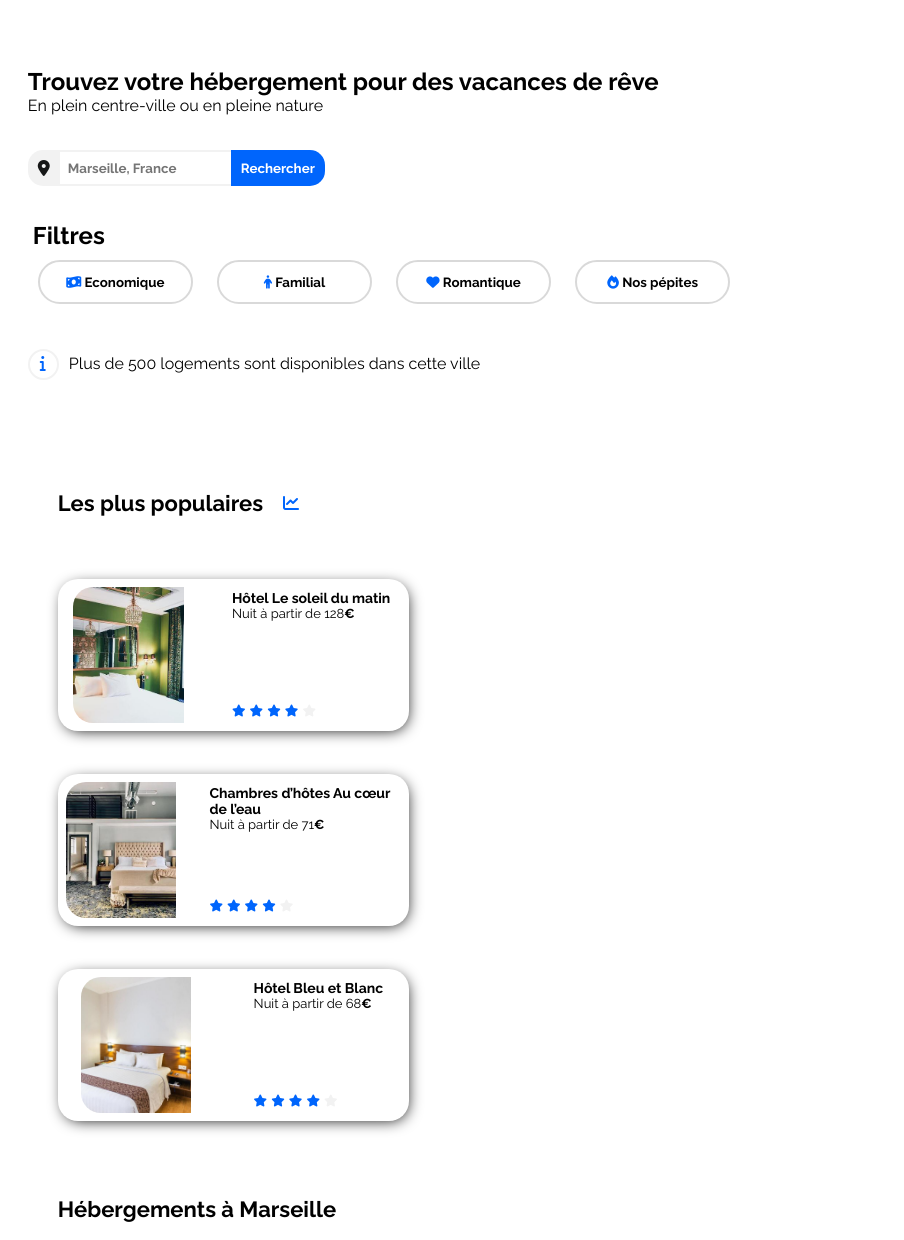
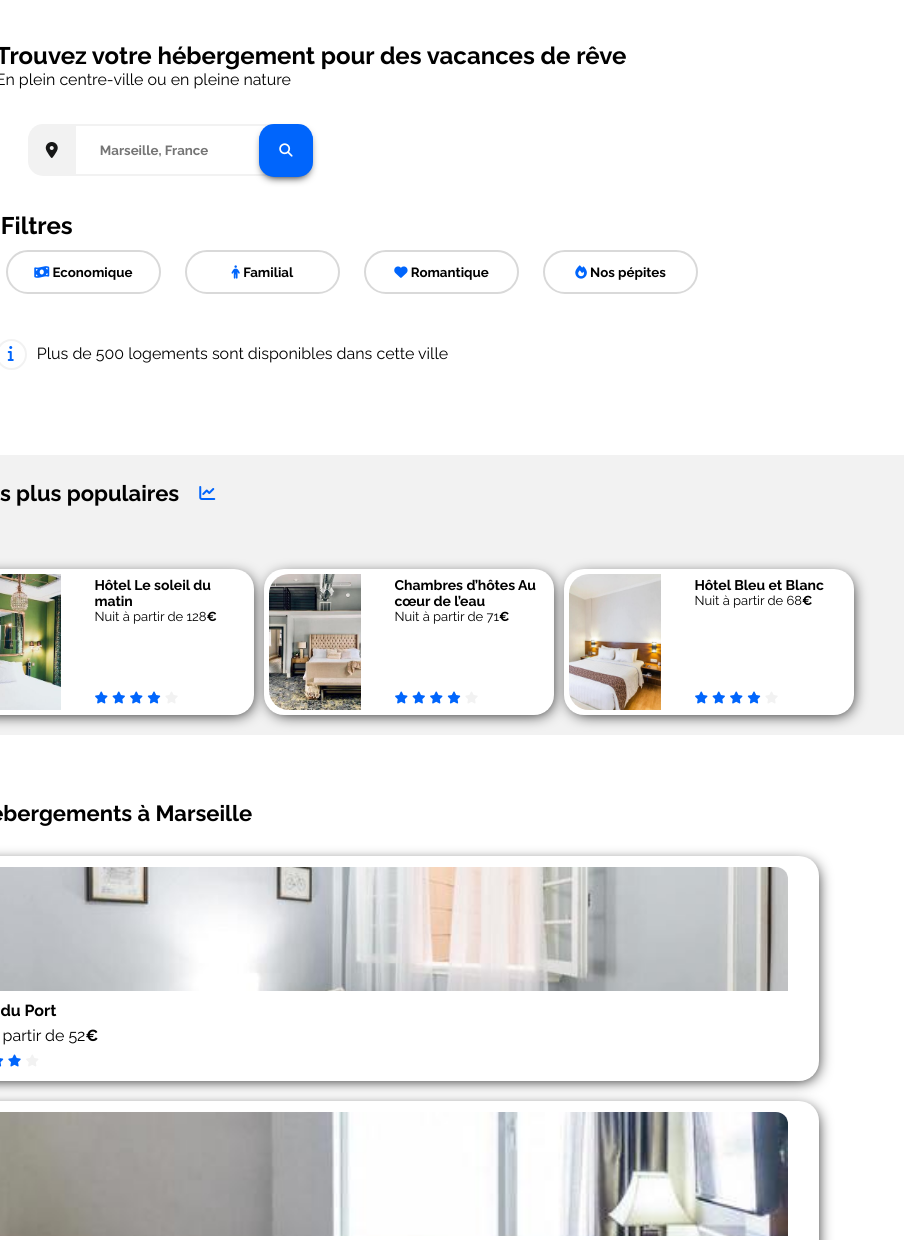
Before and after one commit to MaryaneZR/BOOKI_oc, a plain HTML site: page booki-starter-code-master/booki-starter-code-master/index.html in a window 768 px wide. Shown: the part 119-1359 px from the top of the page, 904 px wide, since content can reach past the window. Drawn offline with Linux system fonts and the light colour scheme.

Commit message:
update-responsive

```diff
--- a/booki-starter-code-master/booki-starter-code-master/css/responsive.css
+++ b/booki-starter-code-master/booki-starter-code-master/css/responsive.css
@@ -4,27 +4,20 @@
 @media screen and (min-width: 768px) and (max-width: 1024px) {
 
     body {
-    justify-content: center;
-    align-items: center;
-    min-height: 100vh;
-    min-width: 990px;
+        display: block;
     }
 
     .main-container {
-        margin-right: 30px;
+        min-width: 930px;
     }
 
     .hebergements-and-populaires {
         flex-direction: column;
     }
-    .hebergements-and-populaires section {
-        width: 100%;
-    }
 
     .populaires {
         display: flex;
         flex-direction: column;
-        width: 100%;
         margin-top: 50px;
     }
 
@@ -51,6 +44,19 @@
         max-height: 300px;
     }
 
+    .card-activites img {
+        max-height: 220px;
+    }
+
+    .card-activites h3 {
+        display: flex;
+        flex-wrap: wrap;
+    }
+
+    .footer {
+        gap: 150px;
+    }
+
 
 
 }
@@ -58,17 +64,24 @@
 /* Small devices (phones, less than 768px) */
 @media (max-width: 768px) {
 
+    body {
+        display: flex;
+        min-width: 420px;
+    }
+
     .header {
         text-align: center;
-    padding: 20px;
+        display: block;
+    }
+
+    .info_group {
+        margin-left: 10vW;
     }
 
     /* Style des boutons */
+
     .button_head {
-    display: flex;
         justify-content: center;
-    align-items: center;
-    margin-top: 20px;
     }
 
     .button_head a {
@@ -78,31 +91,11 @@
     .button_head button {
         border: none;
         cursor: pointer;
-    transition: border-bottom 0.2s;
     }
 
     .button_head button:hover {
         border-bottom: 2px solid #0074d9;
-}
-
-
-    body {
-        min-width: 400px;
-
-    }
-
-    .main-container {
-        box-sizing: border-box;
-        margin: 20px;
-    }
-
-    .populaires-cards {
-        display: flex;
-        flex-direction: column;
-    }
-
-    .populaires-cards .card .card-main {
-        width: 30%;
+        border-width: 100%;
     }
 
     .populaires-cards .card-title {
@@ -115,29 +108,38 @@
 
     .hebergements-and-populaires {
         flex-direction: column-reverse;
-        gap: 30px;
-        margin: 30px 5px 30px 5px;
-        width: 90%;
+        min-width: 90%;
+    }
+
+    .populaires {
+        width: 100%;
+        background-color: var(#F2F2F2);
+        border-radius: 0px;
+    }
+
+    .hebergements-main {
+        background-color: transparent;
     }
 
     .container_activites {
         flex-direction: column;
-        margin: 30px 5px 30px 5px;
-        gap: 0px;
+        margin: 30px -8px 16px 27px;
+        gap: 20px;
+        justify-content: center;
+    }
+
+    .section-title {
+        margin-left: 30px;
     }
 
     .card-activites {
-        height: 200px;
-        margin: 25px;
-        padding: 10px;
         min-width: 90%;
-        justify-content: center;
         justify-self: center;
+        max-height: 20rem;
     }
 
     .card-activites img {
-        height: inherit !important;
-        width: inherit !important;
+        max-height: 250px;
     }
 
     .hebergement-cards {
@@ -145,8 +147,8 @@
         flex-direction: column;
     }
 
-    .hebergements-and-populaires section{
-        background-color: white !important;
+    .populaires-cards {
+        padding-left: 20px;
     }
 
     .filter_bar button {
@@ -158,20 +160,42 @@
         display: block !important;
     }
 
-    .search_bar button {
+    #responsive {
+        display: block;
+    }
+    .search_bar {
+        margin-left: 2rem;
+    }
+    .search_bar i {
+        padding: 18px;
+    }
+
+    .search_bar input {
+        padding: 24px;
+    }
+
+    .search_bar #responsive {
         background-color: #0065FC;
         color: white;
         font-weight: 600;
-            padding: 10px;
-            border-radius: 0px 15px 15px 0px;
+        padding: 20px;
+        border-radius: 15px 15px 15px 15px;
         border: none;
-            margin: 0px;
-            height: 36px;
+        margin: -27px;
+        height: 13px;
+        box-shadow: 0px 4px 9px -4px #000000;
+    }
+
+    .search_bar button {
+        background-color: transparent;
+    }
+
+    #text-input {
+        display: none;
     }
 
     .footer {
         display: block !important;
+        width: 100%;
     }
-
-
 }
--- a/booki-starter-code-master/booki-starter-code-master/css/style.css
+++ b/booki-starter-code-master/booki-starter-code-master/css/style.css
@@ -1,4 +1,3 @@
-
 /****** General ***********/
 * {
     font-family: 'Raleway', sans-serif;
@@ -18,12 +17,6 @@
 body {
     display: flex;
     justify-content: center;
-}
-
-.main-container {
-    max-width: 1225px;
-    box-sizing: border-box;
-    margin: 0px 0px 0px 50px;
 }
 
 .logements {
@@ -67,7 +60,7 @@ body {
     color: rgb(18, 18, 18);
     padding: 39px 50px 0px 39px;
     border-top: 4px solid transparent;
-    margin-right: -43px;
+    margin-right: 0px;
 }
 
 .button_head button:hover {
@@ -118,6 +111,9 @@ header button {
     background-color: #DEEBFF;
 }
 
+#responsive{
+    display: none;
+}
 
 
 /**********SEARCHBAR****************/
@@ -131,7 +127,7 @@ header button {
 .search_bar i {
     background-color: #F2F2F2;
     border-radius: 15px 0px 0px 15px;
-    padding: 10px;
+    padding: 20px;
     margin: 0px;
     align-self: self-end;
 }
@@ -140,11 +136,11 @@ header button {
     background-color: #0065FC;
     color: white;
     font-weight: 600;
-    padding: 10px;
+    padding: 13px;
     border-radius: 0px 15px 15px 0px;
     border: none;
-    margin: 0px;
-    height: 36px;
+    margin: -6px;
+    height: 56px;
 }
 
 .search_bar button:hover {
@@ -152,7 +148,7 @@ header button {
 }
 
 .search_bar input {
-    padding: 8px;
+    padding: 26px;
     font-weight: 600;
     border-top: 2px solid #F2F2F2;
     border-bottom: 2px solid #F2F2F2;
@@ -179,13 +175,15 @@ header button {
     gap: 30px;
 }
 
+.hebergements-main {
+    background-color: var(--main-bg-color);
+    border-radius: 15px;
+    padding: 25px 30px 20px 25px;
+}
+
 .hebergements-and-populaires section {
     display: flex;
     flex-direction: column;
-    background-color: var(--main-bg-color);
-    border-radius: 20px;
-    padding: 25px 30px 20px 25px;
-
 }
 
 .hebergements-and-populaires {
@@ -210,6 +208,7 @@ header button {
     margin-top: 60px;
 
 }
+
 /******************CARDS*******************/
 
 .card_hebergement img {
@@ -249,6 +248,12 @@ header button {
 
 /****** Populaires ***********/
 
+.populaires{
+    background-color: var(--main-bg-color);
+    border-radius: 15px;
+    padding: 25px 30px 20px 25px;
+}
+
 .populaires-title {
     display: flex;
     align-items: center;
@@ -257,10 +262,8 @@ header button {
 .populaires-cards .card {
     display: flex;
     margin-top: 33px;
-    justify-content: space-around;
     min-width: 270px;
     max-width: 335px;
-    padding: 8px;
 }
 
 .populaires-cards img {
@@ -321,7 +324,7 @@ header button {
 
 /************Activités***************/
 .activites {
-    min-width: fit-content;
+    width: inherit;
 }
 
 .container_activites {
@@ -332,12 +335,11 @@ header button {
 .container_activites .card-activites {
     display: flex;
     box-shadow: 6px 9px 17px -5px rgba(0, 0, 0, 0.41);
-    max-width: 23%;
 }
 
 .card-activites img {
-    max-height: 255px;
-    height: 390px;
+    max-height: 330px;
+    height: inherit;
     width: 100%;
     object-fit: cover;
     border-top-left-radius: 15px;
@@ -347,12 +349,12 @@ header button {
 .card-activites {
     flex-direction: column;
     border-radius: 20px;
+    width: 18rem;
+    height: 25rem;
 }
 
 .card-activites h3 {
-    justify-self: center;
-    padding: 10px;
-    flex-wrap: wrap;
+    padding: 14px;
 }
 
 .card-content>* {
@@ -366,14 +368,13 @@ header button {
 
 /***********Footer*****************/
 
-/* utiliser des fraction unit pour diviser en 3 parties = */
 
 .footer {
     display: flex;
     background-color: #F2F2F2;
     margin: 60px 0px 0px 0px;
     padding: 20px 20px 20px 20px;
-    gap: 140px;
+    gap: 220px;
     align-items: flex-start;
 }
 
--- a/booki-starter-code-master/booki-starter-code-master/index.html
+++ b/booki-starter-code-master/booki-starter-code-master/index.html
@@ -34,7 +34,10 @@
                 <div class="search_bar">
                     <i class="fa-solid fa-location-dot" style="color: #161717;"></i>
                     <input type="search" name="Rechercher" placeholder="Marseille, France" id="recherche">
-                    <button>Rechercher</button>
+                    <button>
+                        <span id="text-input">Rechercher</span>
+                        <i class="fa-solid fa-magnifying-glass" id="responsive"></i>
+                    </button>
                 </div>
             </form>
 
```
Lines whose indentation alone changed are shown as unchanged.
